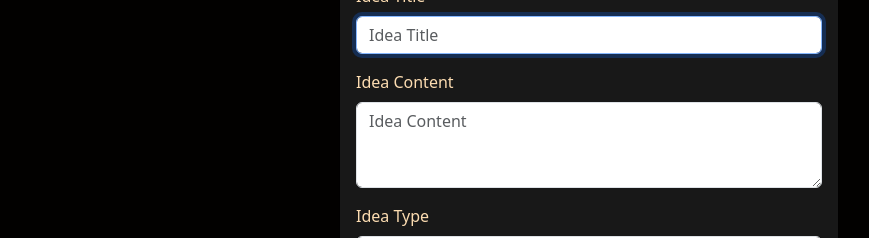
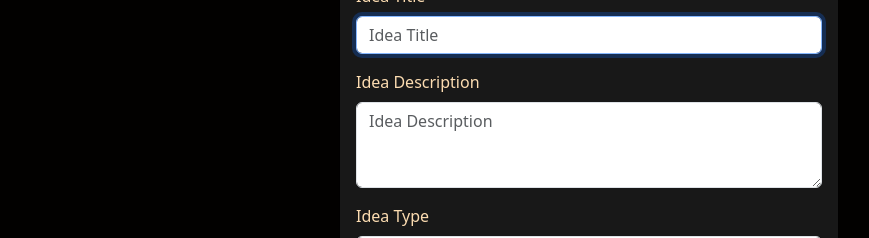
Before and after one commit to SolWIND3/CogitoVault, a React (Vite) app: page / in a window 1280 px wide. Both pictures are taken after a click on the button "New Idea". Shown: the part 130-368 px from the top of the page, without its empty margins (51-920 px from the left). Built offline with nearby package versions, Linux system fonts and the light colour scheme.

Commit message:
Bugfixed for Rename Binder and Idea Creation.

```diff
--- a/components/AddNewIdea.jsx
+++ b/components/AddNewIdea.jsx
@@ -7,22 +7,22 @@ import Modal from 'react-bootstrap/Modal';
 
 function AddNewIdea({ show, handleClose }) {
   const [ideaTitle, setIdeaTitle] = useState('');
-  const [ideaContent, setIdeaContent] = useState('');
   const [ideaType, setIdeaType] = useState('');
+  const [ideaDescription, setIdeaDescription] = useState(''); // Add state for description
 
   const handleAddIdea = async () => {
-    if (ideaTitle.trim() && ideaContent.trim() && ideaType.trim()) {
+    if (ideaTitle.trim() && ideaType.trim() && ideaDescription.trim()) {
       await db.ideas.add({
         title: ideaTitle,
-        content: ideaContent,
         ideatype: ideaType,
+        description: ideaDescription, // Include description in the database entry
         status: 'On Going',
         creationdate: new Date(),
         lastedited: new Date()
       });
       setIdeaTitle('');
-      setIdeaContent('');
       setIdeaType('');
+      setIdeaDescription(''); // Reset description
       handleClose();
     }
   };
@@ -44,14 +44,14 @@ function AddNewIdea({ show, handleClose }) {
               autoFocus
             />
           </Form.Group>
-          <Form.Group className="mb-3" controlId="ideaContent">
-            <Form.Label>Idea Content</Form.Label>
+          <Form.Group className="mb-3" controlId="ideaDescription">
+            <Form.Label>Idea Description</Form.Label>
             <Form.Control
               as="textarea"
               rows={3}
-              placeholder="Idea Content"
-              value={ideaContent}
-              onChange={(e) => setIdeaContent(e.target.value)}
+              placeholder="Idea Description"
+              value={ideaDescription}
+              onChange={(e) => setIdeaDescription(e.target.value)}
             />
           </Form.Group>
           <Form.Group className="mb-3" controlId="ideaType">
--- a/components/RenameBinderModal.jsx
+++ b/components/RenameBinderModal.jsx
@@ -8,7 +8,9 @@ function RenameBinderModal({ show, handleClose, binderName, setBinderName }) {
   const [newBinderName, setNewBinderName] = useState(binderName);
 
   const handleRenameBinder = () => {
-    setBinderName(newBinderName);
+    // Use default name if no name is provided
+    const finalBinderName = newBinderName.trim() || 'Binder';
+    setBinderName(finalBinderName);
     handleClose();
   };
 
```
